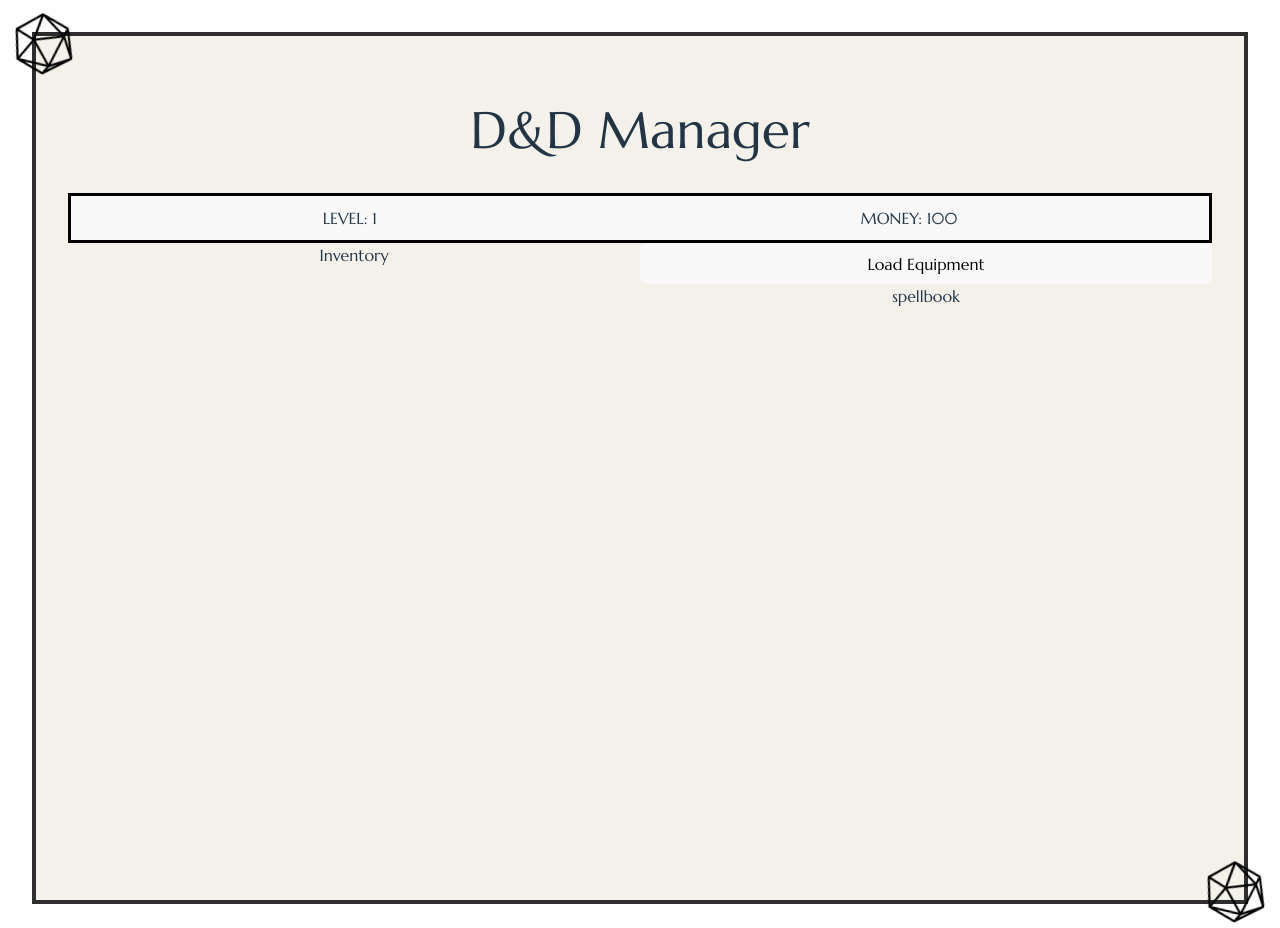
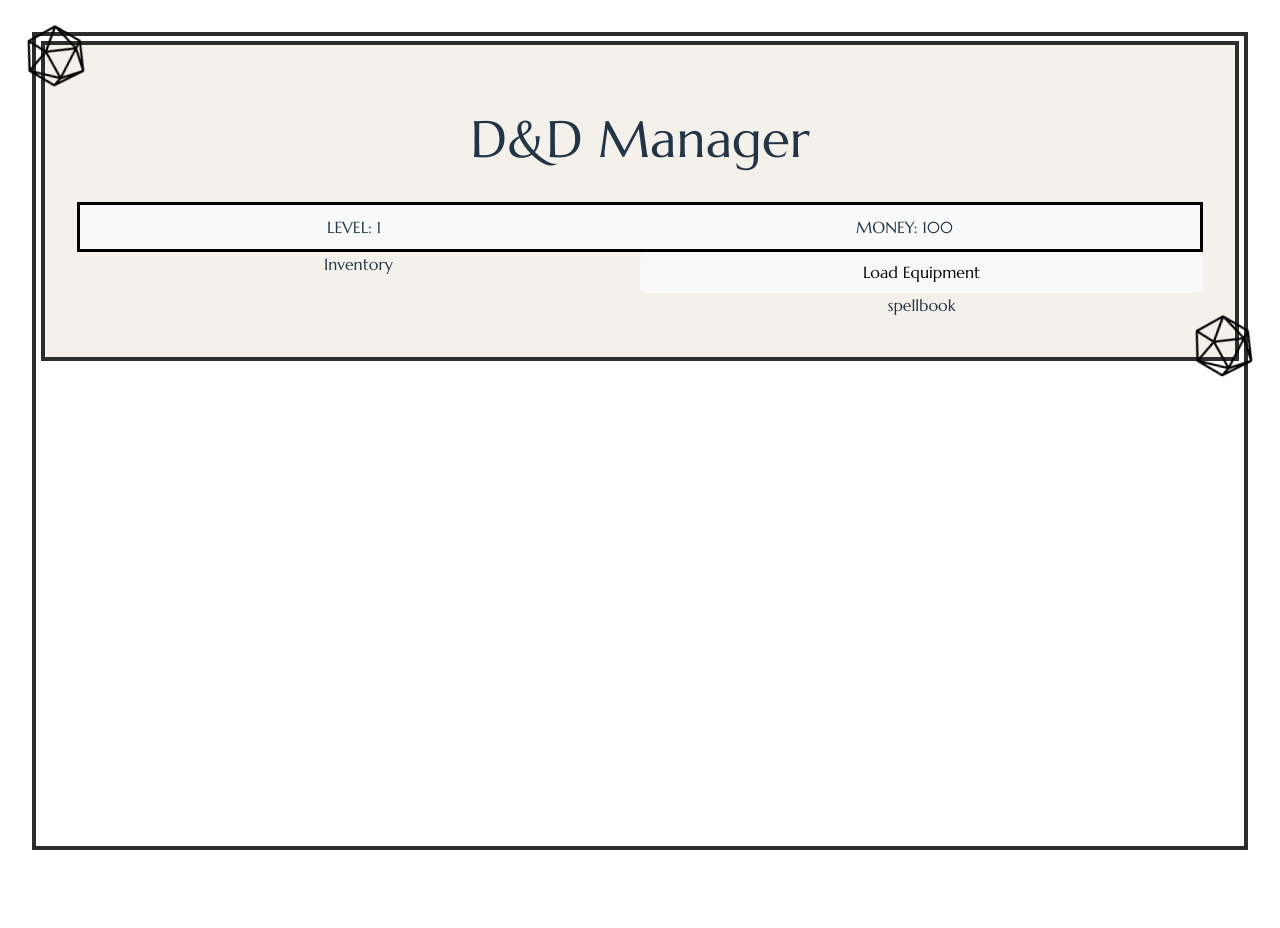
Before and after one commit to daniela-bonvini/dnd_manager_app, a React (Vite) app in the folder dnd-manager-app/: page / in a window 1280 px wide. After the commit the page ends 882 px from the top, so only its background shows below. Built offline with nearby package versions, Linux system fonts and the light colour scheme.

Commit message:
modified border style and added lucide icons

```diff
--- a/dnd-manager-app/src/App.css
+++ b/dnd-manager-app/src/App.css
@@ -3,8 +3,9 @@
 #root {
   height: 100vh;
   width: 100vw;
-  margin: 0 auto;
-  padding: 2rem;
+  margin: 2rem;
+  padding: 0.3rem;
   text-align: center;
   font-family: "Marcellus", sans-serif;
+  border: 4px solid #2d2d2d;
 }
--- a/dnd-manager-app/src/components/Framework/Framework.css
+++ b/dnd-manager-app/src/components/Framework/Framework.css
@@ -1,3 +1,7 @@
+:root {
+  --topDistance: 21px;
+}
+
 @keyframes logo-spin {
   from {
     transform: rotate(0deg);
@@ -8,7 +12,6 @@
 }
 
 .dnd-frame {
-  height: 100%;
   position: relative;
   padding: 2rem;
   border: 4px solid #2d2d2d;
@@ -30,13 +33,13 @@
 }
 
 .dnd-frame::before {
-  top: -24px;
-  left: -24px;
+  top: calc(var(--topDistance) * -1);
+  left: calc(var(--topDistance) * -1);
 }
 
 .dnd-frame::after {
-  bottom: -24px;
-  right: -24px;
+  bottom: calc(var(--topDistance) * -1);
+  right: calc(var(--topDistance) * -1);
 }
 
 .content {
--- /dev/null
+++ b/package.json
@@ -0,0 +1,5 @@
+{
+  "dependencies": {
+    "lucide-react": "^0.553.0"
+  }
+}
```
Also changed, not shown: 1 other file (tests, documents, lock files or other folders).
